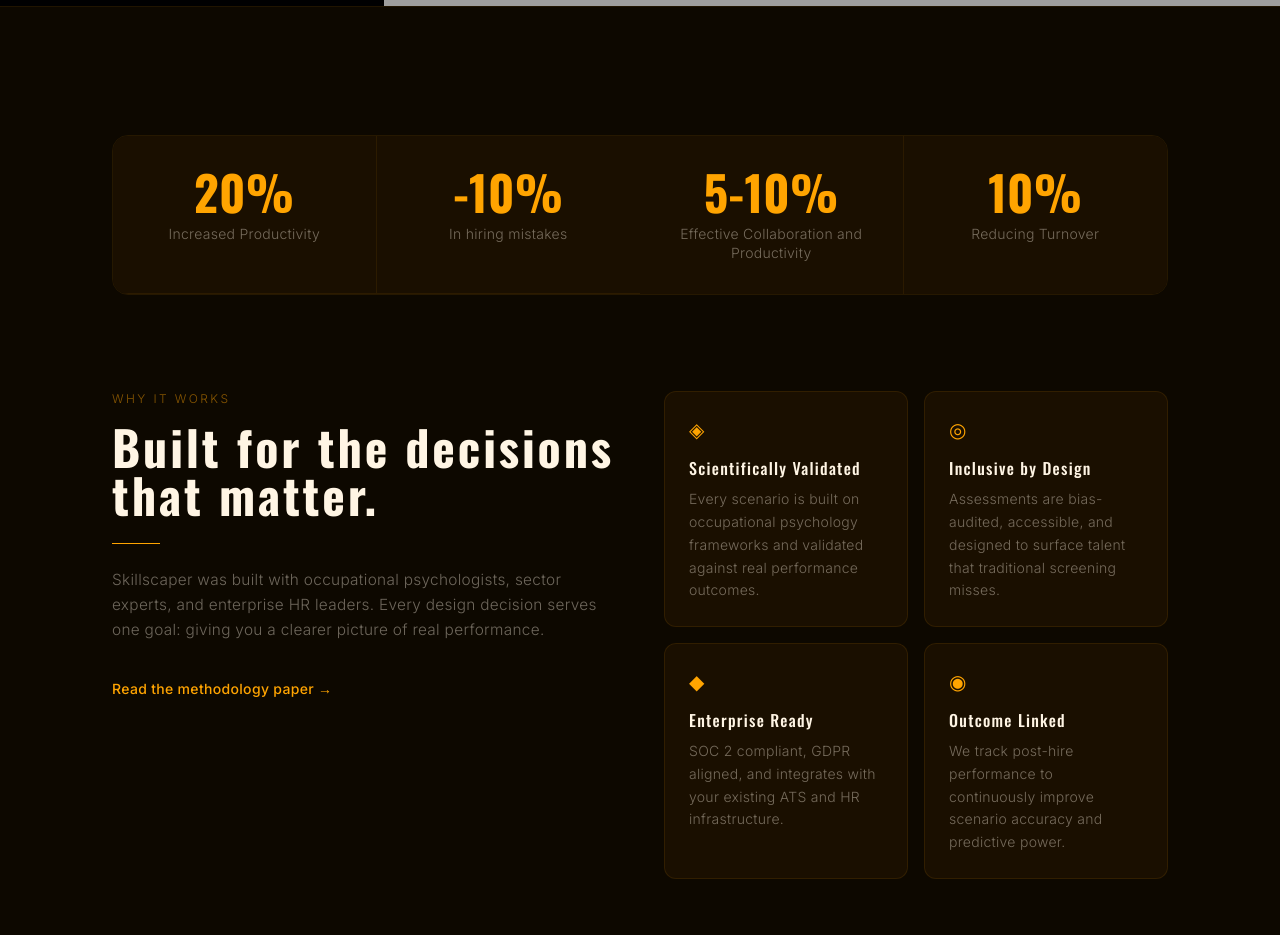
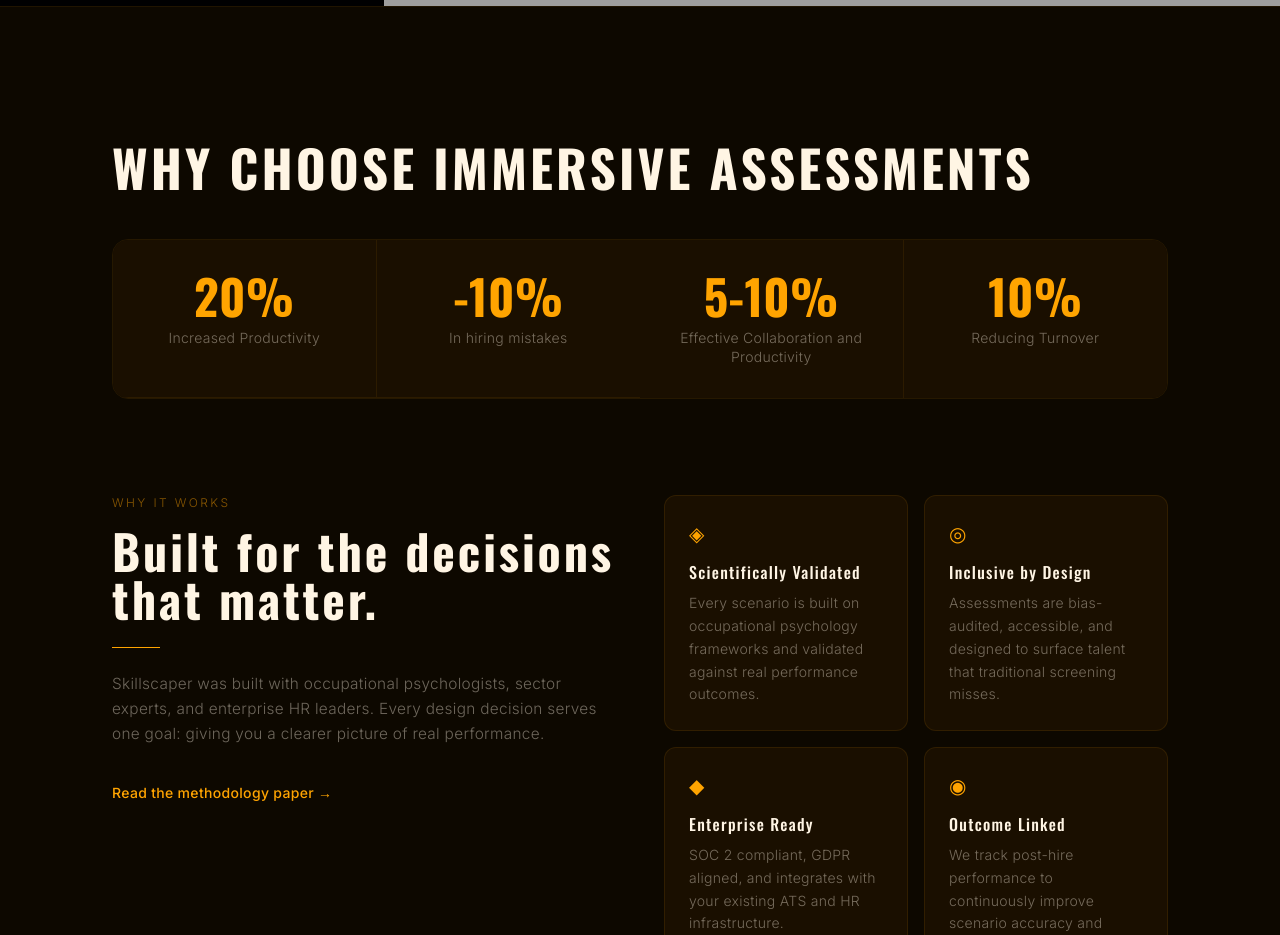
Before and after one commit to Osamah-Anjum/newSkillscaper, a React (Vite) app: page / in a window 1280 px wide. Shown: the part 3420-4355 px from the top of the page. Built offline with nearby package versions, Linux system fonts and the light colour scheme; grey boxes are pictures that could not be loaded.

Commit message:
Changes in Proof.tsx:

```diff
--- a/src/components/Proof.tsx
+++ b/src/components/Proof.tsx
@@ -24,6 +24,18 @@
       <div className="px-8 sm:px-12 lg:px-20 xl:px-28">
 
         {/* Stats */}
+        <motion.div
+          initial={{ opacity: 0, y: 20 }}
+          whileInView={{ opacity: 1, y: 0 }}
+          viewport={{ once: true }}
+          transition={{ duration: 0.6 }}
+          className="mb-10"
+        >
+          <h2 className="font-display font-bold text-pearl leading-tight">
+            WHY CHOOSE IMMERSIVE ASSESSMENTS
+          </h2>
+        </motion.div>
+
         <motion.div
           ref={ref}
           className="grid grid-cols-2 lg:grid-cols-4 rounded-2xl overflow-hidden mb-24 border border-accent/10"
```
